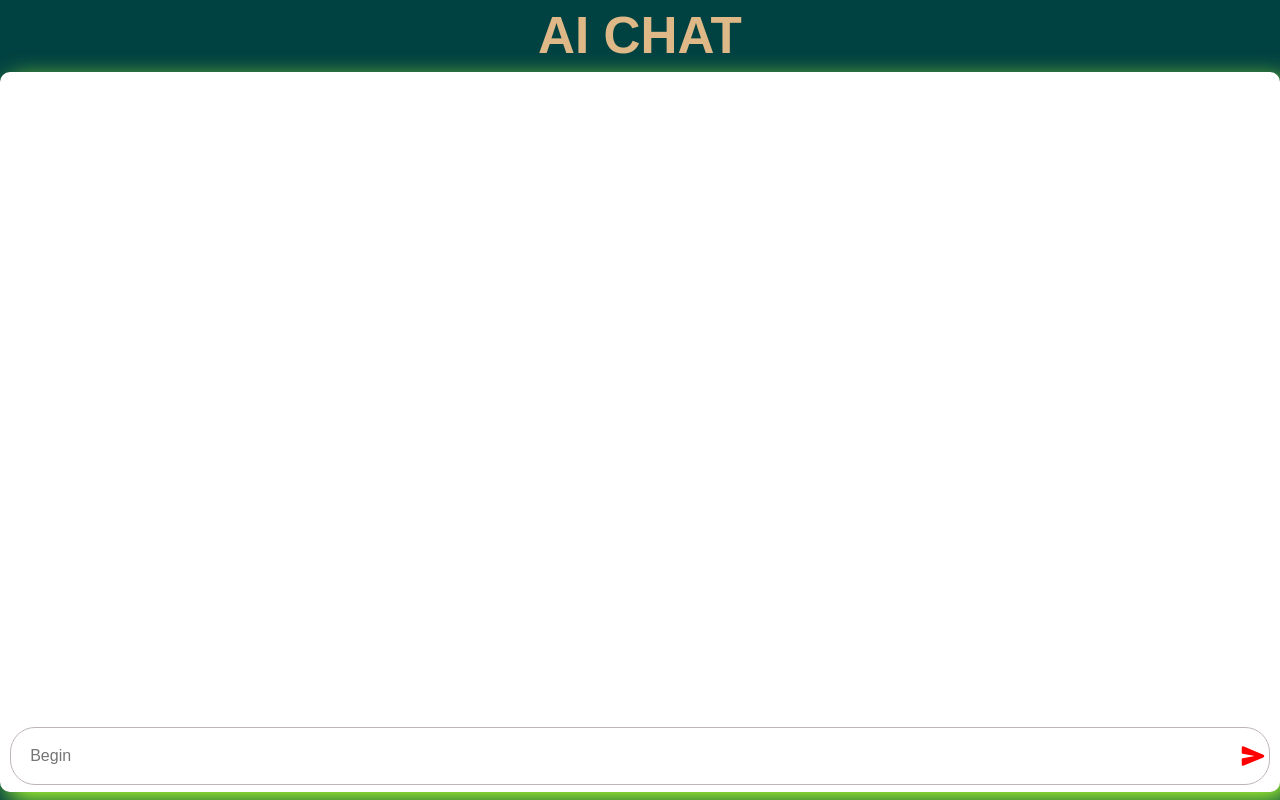
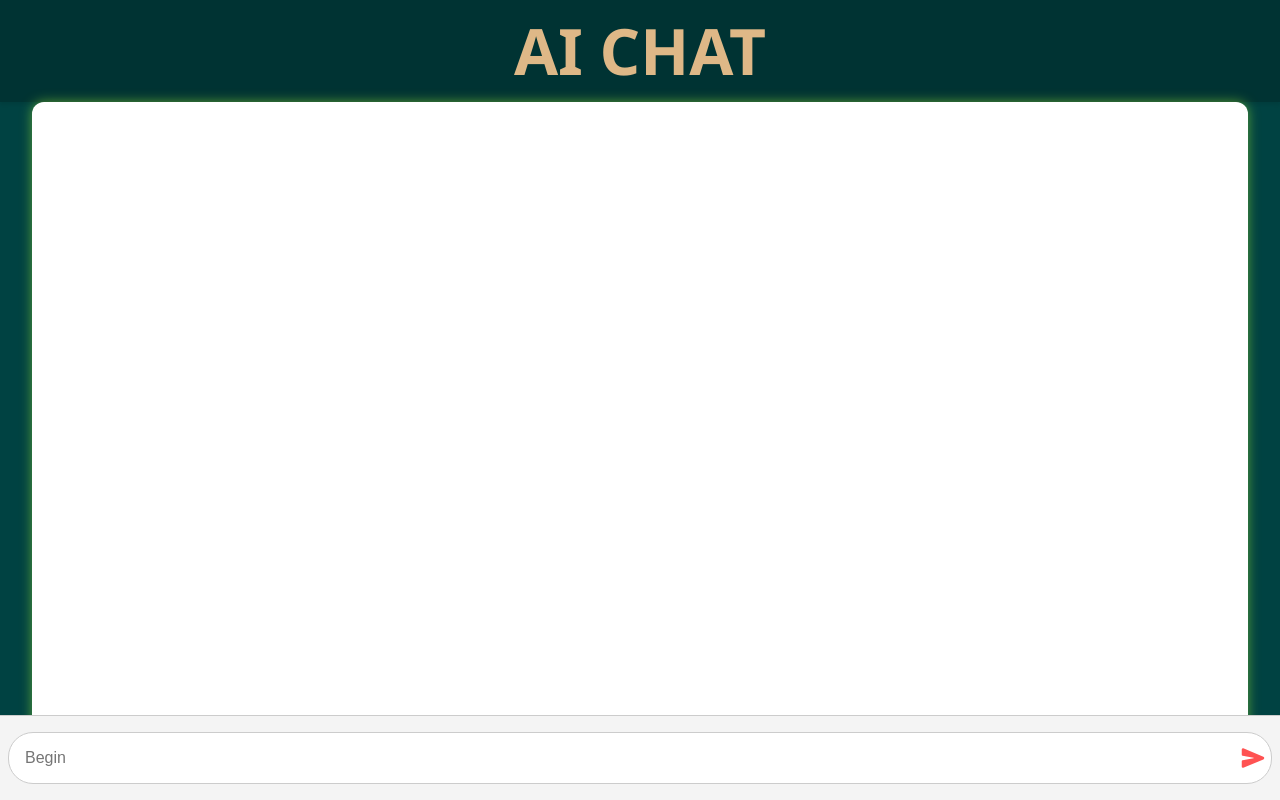
Before and after one commit to sangram72/AI_CHAT_GEMINI, a React (Vite) app: page / in a window 1280 px wide. Built offline with nearby package versions, Linux system fonts and the light colour scheme.

Commit message:
Update App.css

```diff
--- a/src/App.css
+++ b/src/App.css
@@ -4,74 +4,76 @@
   box-sizing: border-box;
 }
 
-body, html {
+html, body {
   height: 100%;
-  font-family: sans-serif;
+  font-family: 'Segoe UI', Tahoma, Geneva, Verdana, sans-serif;
+  background-color: #eaeff1;
+  overflow: hidden;
 }
 
 .Final-Parent {
   display: flex;
+  flex-direction: column;
   background-color: #004242;
-  flex-direction: column;
-  overflow: hidden;
-  height: 100%;
+  height: 100dvh; /* Better support for mobile keyboard */
+  width: 100%;
   position: fixed;
   top: 0;
-  width: 100%;
+  left: 0;
 }
 
 .Header-Parent {
   text-align: center;
   color: burlywood;
-  padding: 0.5rem;
+  padding: 1rem;
+  font-size: 1.25rem;
+  font-weight: bold;
+  background-color: #003333;
+  box-shadow: 0 2px 4px rgba(0, 0, 0, 0.1);
 }
 
 .Body-Parent {
-  background-color: white;
+  background-color: #fff;
   align-self: center;
-  border-radius: 10px;
-  box-shadow: 8px 8px 24px 0px greenyellow;
-  width: 100%;
+  border-radius: 12px;
+  box-shadow: 0px 0px 12px rgba(173, 255, 47, 0.5); /* green shadow */
+  width: 95%;
   height: 90%;
   display: flex;
   flex-direction: column;
   gap: 10px;
-  padding: 10px;
+  padding: 1rem;
+  padding-bottom: 120px; /* Leave space for input bar */
   overflow-y: auto;
 }
 
 .Message-Parent {
   display: flex;
   flex-direction: column;
-  gap: 10px;
-  margin-bottom: 10%;
-  padding: 10px;
+  gap: 0.75rem;
+  padding: 0.5rem;
 }
 
 .Received-Parent {
   align-self: flex-start;
-  color: black;
-  width: fit-content;
+  color: #222;
+  background-color: #f2f2f2;
+  padding: 0.75rem 1rem;
+  border-radius: 10px;
+  font-weight: 500;
   max-width: 60%;
-  padding: 10px;
-  border-radius: 10px;
-  font-weight: bold;
-  background-color: #f1f1f1;
-  display: flex;
   word-wrap: break-word;
   white-space: normal;
 }
 
 .Sending-parent {
   align-self: flex-end;
-  background-color: grey;
-  color: beige;
-  width: fit-content;
+  background-color: #6b6b6b;
+  color: #f8f8f8;
+  padding: 0.75rem 1rem;
+  border-radius: 10px;
+  font-weight: 500;
   max-width: 60%;
-  padding: 10px;
-  border-radius: 10px;
-  font-weight: bold;
-  display: flex;
   word-wrap: break-word;
   white-space: normal;
 }
@@ -81,12 +83,13 @@ body, html {
   bottom: 0;
   left: 0;
   width: 100%;
-  padding: 15px 10px;
-
+  padding: 1rem 0.5rem;
+  background-color: #f4f4f4;
   display: flex;
   justify-content: center;
   align-items: center;
-  z-index: 999;
+  z-index: 1000;
+  border-top: 1px solid #ccc;
 }
 
 .Input_Parent {
@@ -94,23 +97,19 @@ body, html {
   width: 50%;
   max-width: 700px;
 }
-.Copy_Button{
-  cursor: pointer;
-   margin-left: 10px;
-
-}
-.P-copy{
-    margin-left: 10px;
-}
 
 .Inputss {
   width: 100%;
   border-radius: 25px;
-  padding: 1.2rem 3.5rem 1.2rem 1.2rem; /* left and right padding for icon */
+  padding: 1rem 3rem 1rem 1rem;
   font-size: 1rem;
-  border: 1px solid rgb(190, 182, 182);
+  border: 1px solid #ccc;
   outline: none;
-  box-sizing: border-box;
+  transition: border 0.3s ease;
+}
+
+.Inputss:focus {
+  border-color: #00bfa5;
 }
 
 .button-icon {
@@ -120,12 +119,27 @@ body, html {
   transform: translateY(-50%);
   background: none;
   border: none;
-  cursor: pointer;
   font-size: 1.5rem;
-  color: red;
+  color: #ff5252;
   cursor: pointer;
 }
 
+.Copy_Button {
+  cursor: pointer;
+  margin-left: 10px;
+  color: #444;
+  transition: color 0.3s ease;
+}
+
+.Copy_Button:hover {
+  color: #00bfa5;
+}
+
+.P-copy {
+  margin-left: 10px;
+  font-size: 0.85rem;
+  color: #777;
+}
 
 /* ----------------- Media Queries ------------------ */
 
@@ -136,34 +150,35 @@ body, html {
 
   .Lower {
     flex-direction: column;
-    margin-bottom: 5%;
   }
 
   .Message-Parent {
-    margin-bottom: 25%;
+    margin-bottom: 0; /* Avoid pushing content up */
   }
-
 }
 
 @media (max-width: 600px) {
   .Input_Parent {
-    width: 85%;
+    width: 90%;
   }
 
   .Lower {
-    margin-bottom: 20%;
-  }
-
-  .Message-Parent {
-    margin-bottom: 40%;
+    margin-bottom: 0; /* Remove mobile-specific margin bug */
   }
 
   .Inputss {
-    padding: 1rem 3rem 1rem 1rem;
+    padding: 0.85rem 2.5rem 0.85rem 1rem;
+    font-size: 0.95rem;
   }
 
   .button-icon {
     font-size: 1.3rem;
     right: 12px;
   }
+
+  .Received-Parent,
+  .Sending-parent {
+    max-width: 80%;
+    font-size: 0.95rem;
+  }
 }
```
